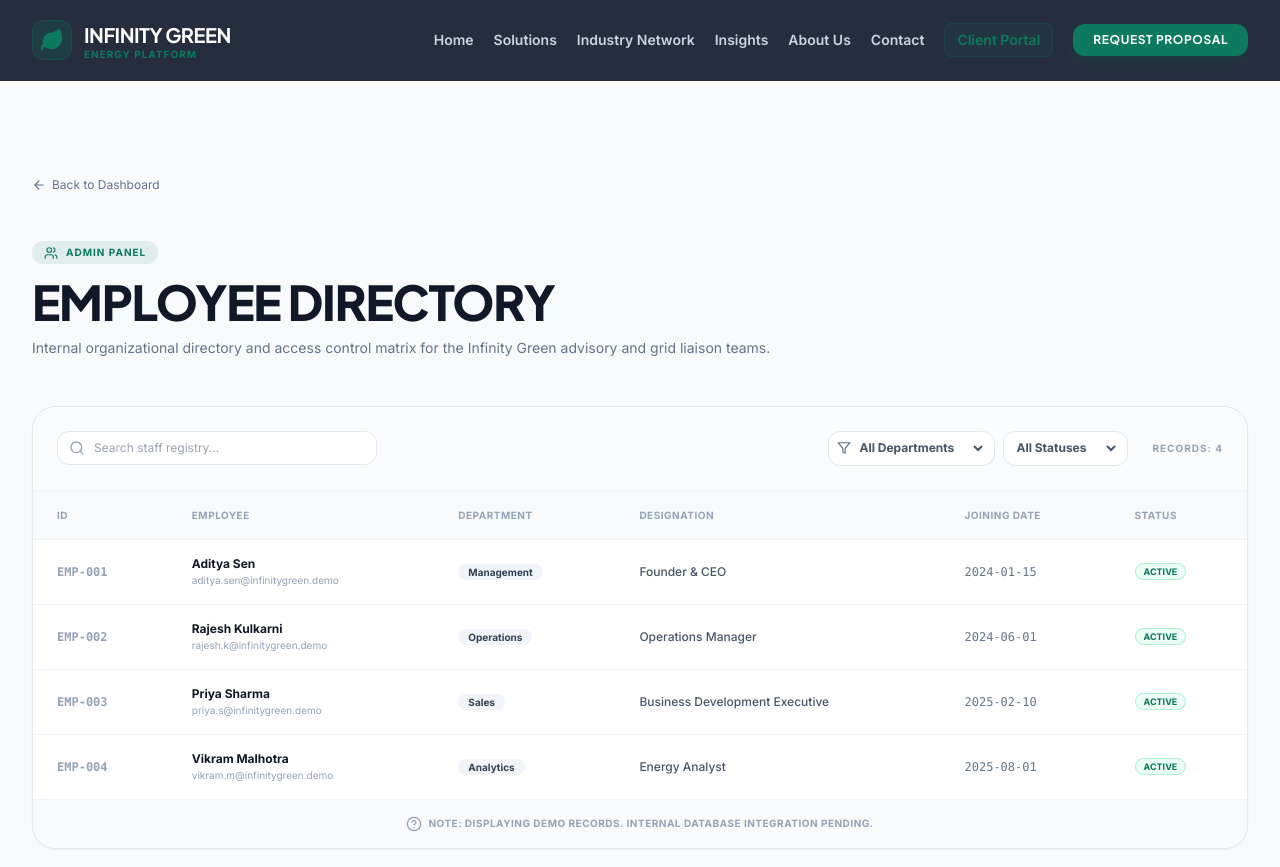
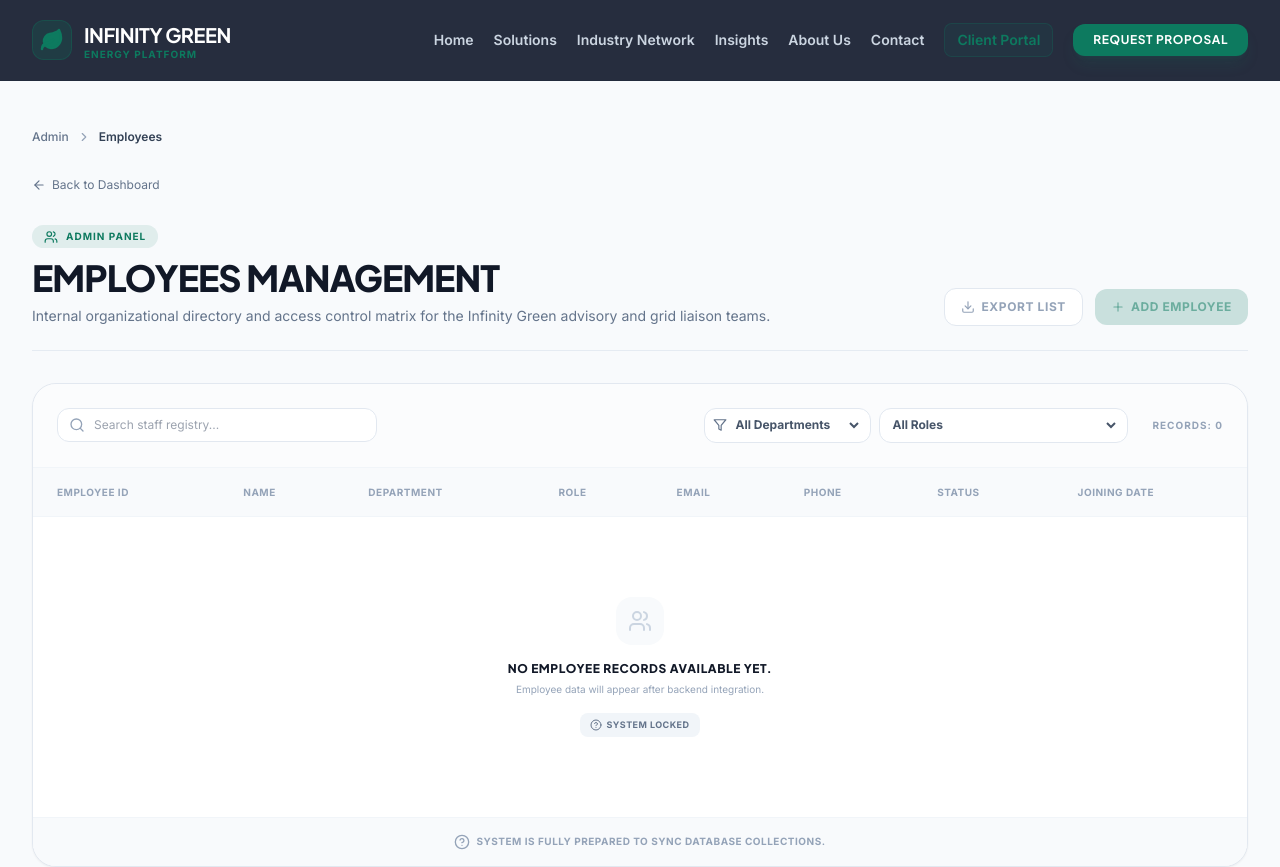
Before and after one commit to VedantPatel0709/infinity-green-energy, a Next.js app in the folder client/: page /admin/employees in a window 1280 px wide. Shown: the top 867 px of the page. Built offline with nearby package versions, Linux system fonts and the light colour scheme.

Commit message:
Add employees admin module

```diff
--- a/client/app/admin/employees/page.tsx
+++ b/client/app/admin/employees/page.tsx
@@ -2,79 +2,25 @@
 
 import React, { useState } from 'react';
 import Link from 'next/link';
-import { ArrowLeft, Users, Search, HelpCircle, Filter } from 'lucide-react';
-
-interface Employee {
-  id: string;
-  name: string;
-  department: 'Management' | 'Operations' | 'Sales' | 'Analytics';
-  designation: string;
-  joiningDate: string;
-  status: 'Active' | 'On Leave' | 'Suspended';
-  email: string;
-}
+import { ArrowLeft, Users, Search, HelpCircle, Filter, Plus, Download, ChevronRight } from 'lucide-react';
 
 export default function AdminEmployeesPage() {
   const [searchTerm, setSearchTerm] = useState('');
   const [deptFilter, setDeptFilter] = useState('all');
-  const [statusFilter, setStatusFilter] = useState('all');
-
-  const [employees] = useState<Employee[]>([
-    {
-      id: 'EMP-001',
-      name: 'Aditya Sen',
-      department: 'Management',
-      designation: 'Founder & CEO',
-      joiningDate: '2024-01-15',
-      status: 'Active',
-      email: 'aditya.sen@infinitygreen.demo'
-    },
-    {
-      id: 'EMP-002',
-      name: 'Rajesh Kulkarni',
-      department: 'Operations',
-      designation: 'Operations Manager',
-      joiningDate: '2024-06-01',
-      status: 'Active',
-      email: 'rajesh.k@infinitygreen.demo'
-    },
-    {
-      id: 'EMP-003',
-      name: 'Priya Sharma',
-      department: 'Sales',
-      designation: 'Business Development Executive',
-      joiningDate: '2025-02-10',
-      status: 'Active',
-      email: 'priya.s@infinitygreen.demo'
-    },
-    {
-      id: 'EMP-004',
-      name: 'Vikram Malhotra',
-      department: 'Analytics',
-      designation: 'Energy Analyst',
-      joiningDate: '2025-08-01',
-      status: 'Active',
-      email: 'vikram.m@infinitygreen.demo'
-    }
-  ]);
-
-  const filteredEmployees = employees.filter(emp => {
-    const matchesSearch =
-      emp.name.toLowerCase().includes(searchTerm.toLowerCase()) ||
-      emp.designation.toLowerCase().includes(searchTerm.toLowerCase()) ||
-      emp.id.toLowerCase().includes(searchTerm.toLowerCase());
-
-    const matchesDept = deptFilter === 'all' || emp.department === deptFilter;
-    const matchesStatus = statusFilter === 'all' || emp.status === statusFilter;
-
-    return matchesSearch && matchesDept && matchesStatus;
-  });
+  const [roleFilter, setRoleFilter] = useState('all');
 
   return (
-    <div className="bg-light min-h-screen text-dark font-sans py-24">
-      <div className="max-w-7xl mx-auto px-4 sm:px-6 lg:px-8 space-y-12">
+    <div className="bg-light min-h-screen text-dark font-sans py-12">
+      <div className="max-w-7xl mx-auto px-4 sm:px-6 lg:px-8 space-y-8">
 
-        {/* Navigation */}
+        {/* Breadcrumbs */}
+        <div className="flex items-center gap-2 text-xs text-slate-500 font-medium">
+          <Link href="/admin" className="hover:text-primary transition-colors">Admin</Link>
+          <ChevronRight className="w-3.5 h-3.5 text-slate-400" />
+          <span className="text-slate-700 font-semibold">Employees</span>
+        </div>
+
+        {/* Navigation back */}
         <div className="flex items-center justify-between">
           <Link href="/admin" className="inline-flex items-center gap-1.5 text-xs text-slate-500 hover:text-primary transition-colors">
             <ArrowLeft className="w-3.5 h-3.5" /> Back to Dashboard
@@ -82,16 +28,33 @@ export default function AdminEmployeesPage() {
         </div>
 
         {/* Header */}
-        <div className="space-y-3 max-w-3xl">
+        <div className="flex flex-col md:flex-row justify-between items-start md:items-end gap-4 pb-6 border-b border-slate-200/80">
+          <div className="space-y-2 max-w-3xl">
             <span className="inline-flex items-center gap-2 px-3 py-1 rounded-full bg-primary/10 text-primary font-bold text-[10px] tracking-widest uppercase">
               <Users className="w-3.5 h-3.5" /> Admin Panel
             </span>
-          <h1 className="text-3xl md:text-5xl font-black font-heading text-dark uppercase tracking-tight">
-            Employee Directory
+            <h1 className="text-3xl md:text-4xl font-black font-heading text-dark uppercase tracking-tight">
+              Employees Management
             </h1>
             <p className="text-slate-500 text-xs sm:text-sm font-sans">
               Internal organizational directory and access control matrix for the Infinity Green advisory and grid liaison teams.
             </p>
+          </div>
+
+          <div className="flex items-center gap-3">
+            <button
+              disabled
+              className="px-4 py-2.5 rounded-xl border border-slate-200 text-slate-400 font-bold text-xs uppercase tracking-wider bg-white cursor-not-allowed flex items-center gap-1.5"
+            >
+              <Download className="w-3.5 h-3.5" /> Export List
+            </button>
+            <button
+              disabled
+              className="px-4 py-2.5 rounded-xl bg-primary/20 text-primary/50 font-bold text-xs uppercase tracking-wider cursor-not-allowed flex items-center gap-1.5"
+            >
+              <Plus className="w-3.5 h-3.5" /> Add Employee
+            </button>
+          </div>
         </div>
 
         {/* Employee Table Box */}
@@ -130,19 +93,20 @@ export default function AdminEmployeesPage() {
 
               <div className="flex items-center gap-1 bg-white border border-slate-200 rounded-xl px-2 py-1 text-slate-500">
                 <select
-                  value={statusFilter}
-                  onChange={(e) => setStatusFilter(e.target.value)}
+                  value={roleFilter}
+                  onChange={(e) => setRoleFilter(e.target.value)}
                   className="bg-transparent border-0 text-xs focus:outline-none text-slate-600 font-bold pr-4 py-1"
                 >
-                  <option value="all">All Statuses</option>
-                  <option value="Active">Active</option>
-                  <option value="On Leave">On Leave</option>
-                  <option value="Suspended">Suspended</option>
+                  <option value="all">All Roles</option>
+                  <option value="Founder">Founder</option>
+                  <option value="Operations Manager">Operations Manager</option>
+                  <option value="Business Development Executive">Business Development Executive</option>
+                  <option value="Energy Analyst">Energy Analyst</option>
                 </select>
               </div>
 
               <span className="text-[10px] font-bold text-slate-400 uppercase tracking-widest ml-auto sm:ml-4">
-                Records: {filteredEmployees.length}
+                Records: 0
               </span>
             </div>
           </div>
@@ -152,66 +116,43 @@ export default function AdminEmployeesPage() {
             <table className="min-w-full divide-y divide-slate-100 text-left text-xs font-sans">
               <thead className="bg-slate-50 font-bold uppercase tracking-wider text-[10px] text-slate-400 border-b border-slate-100">
                 <tr>
-                  <th className="px-6 py-4">ID</th>
-                  <th className="px-6 py-4">Employee</th>
+                  <th className="px-6 py-4">Employee ID</th>
+                  <th className="px-6 py-4">Name</th>
                   <th className="px-6 py-4">Department</th>
-                  <th className="px-6 py-4">Designation</th>
+                  <th className="px-6 py-4">Role</th>
+                  <th className="px-6 py-4">Email</th>
+                  <th className="px-6 py-4">Phone</th>
+                  <th className="px-6 py-4">Status</th>
                   <th className="px-6 py-4">Joining Date</th>
-                  <th className="px-6 py-4">Status</th>
                 </tr>
               </thead>
               <tbody className="bg-white divide-y divide-slate-100">
-                {filteredEmployees.length > 0 ? (
-                  filteredEmployees.map((emp) => (
-                    <tr key={emp.id} className="hover:bg-slate-50/50">
-                      <td className="px-6 py-4 font-mono font-bold text-slate-400">{emp.id}</td>
-                      <td className="px-6 py-4">
-                        <span className="block font-bold text-dark">{emp.name}</span>
-                        <span className="text-[10px] text-slate-400">{emp.email}</span>
-                      </td>
-                      <td className="px-6 py-4">
-                        <span className="bg-slate-100 text-slate-700 px-2.5 py-0.5 rounded-full font-bold text-[10px]">
-                          {emp.department}
-                        </span>
-                      </td>
-                      <td className="px-6 py-4 font-medium text-slate-600">{emp.designation}</td>
-                      <td className="px-6 py-4 font-mono text-slate-500">{emp.joiningDate}</td>
-                      <td className="px-6 py-4">
-                        <span className={`px-2 py-0.5 rounded-full text-[9px] font-bold uppercase ${
-                          emp.status === 'Active' ? 'bg-emerald-50 text-emerald-700 border border-emerald-200' :
-                          emp.status === 'On Leave' ? 'bg-yellow-50 text-yellow-700 border border-yellow-200' :
-                          'bg-red-50 text-red-600 border border-red-200'
-                        }`}>
-                          {emp.status}
-                        </span>
-                      </td>
-                    </tr>
-                  ))
-                ) : (
                 <tr>
-                    <td colSpan={6} className="py-20 text-center">
+                  <td colSpan={8} className="py-20 text-center">
                     <div className="max-w-md mx-auto space-y-4 flex flex-col items-center">
                       <div className="w-12 h-12 rounded-2xl bg-slate-50 flex items-center justify-center text-slate-400">
                         <Users className="w-6 h-6 text-slate-300" />
                       </div>
-                        <div className="space-y-1">
+                      <div className="space-y-1 px-4">
                         <h4 className="font-heading font-black text-dark text-xs uppercase tracking-wider">
-                            No Employees Match Filters
+                          No employee records available yet.
                         </h4>
                         <p className="text-[10px] text-slate-400 font-sans leading-relaxed">
-                            Try adjusting your search query or directory filter options.
+                          Employee data will appear after backend integration.
                         </p>
+                      </div>
+                      <div className="inline-flex items-center gap-1 text-[9px] uppercase tracking-wider bg-slate-100 text-slate-500 font-bold px-2.5 py-1 rounded-lg">
+                        <HelpCircle className="w-3 h-3" /> System Locked
                       </div>
                     </div>
                   </td>
                 </tr>
-                )}
               </tbody>
             </table>
           </div>
 
           <div className="p-4 bg-slate-50 border-t border-slate-100 flex items-center justify-center gap-1.5 text-[10px] text-slate-400 font-bold uppercase tracking-wider">
-            <HelpCircle className="w-4 h-4 text-slate-400" /> Note: Displaying demo records. Internal database integration pending.
+            <HelpCircle className="w-4 h-4 text-slate-400" /> System is fully prepared to sync database collections.
           </div>
 
         </div>
--- a/client/app/admin/page.tsx
+++ b/client/app/admin/page.tsx
@@ -1,5 +1,6 @@
 'use client';
 import { useState, useEffect } from 'react';
+import Link from 'next/link';
 import { api } from '@/services/api';
 import ProtectedRoute from '@/components/ProtectedRoute';
 import {
@@ -671,23 +672,29 @@ export default function AdminPage() {
             >
               <Send className="w-4 h-4" /> 14. Communication Center
             </button>
+            <Link
+              href="/admin/employees"
+              className="w-full text-left px-4 py-3 rounded-xl text-xs font-semibold flex items-center gap-3 transition-colors hover:bg-slate-800 hover:text-white text-slate-300"
+            >
+              <User className="w-4 h-4" /> 15. Employees
+            </Link>
             <button
               onClick={() => setActiveModule('content')}
               className={`w-full text-left px-4 py-3 rounded-xl text-xs font-semibold flex items-center gap-3 transition-colors ${activeModule === 'content' ? 'bg-primary text-white' : 'hover:bg-slate-800 hover:text-white'}`}
             >
-              <FileText className="w-4 h-4" /> 15. Content Management
+              <FileText className="w-4 h-4" /> 16. Content Management
             </button>
             <button
               onClick={() => setActiveModule('insights')}
               className={`w-full text-left px-4 py-3 rounded-xl text-xs font-semibold flex items-center gap-3 transition-colors ${activeModule === 'insights' ? 'bg-primary text-white' : 'hover:bg-slate-800 hover:text-white'}`}
             >
-              <TrendingUp className="w-4 h-4" /> 16. Platform Insights
+              <TrendingUp className="w-4 h-4" /> 17. Platform Insights
             </button>
             <button
               onClick={() => setActiveModule('settings')}
               className={`w-full text-left px-4 py-3 rounded-xl text-xs font-semibold flex items-center gap-3 transition-colors ${activeModule === 'settings' ? 'bg-primary text-white' : 'hover:bg-slate-800 hover:text-white'}`}
             >
-              <Settings className="w-4 h-4" /> 17. Settings
+              <Settings className="w-4 h-4" /> 18. Settings
             </button>
           </nav>
         </aside>
@@ -711,30 +718,34 @@ export default function AdminPage() {
           <div className="p-6 md:p-8 flex-1 overflow-y-auto space-y-8">
 
             {/* KPI Cards Grid */}
-            <div className="grid grid-cols-2 lg:grid-cols-6 gap-4">
+            <div className="grid grid-cols-2 sm:grid-cols-4 lg:grid-cols-7 gap-4">
               <div className="bg-white p-5 rounded-2xl border border-slate-100 shadow-sm hover:shadow-md transition-shadow">
-                <span className="text-[9px] text-slate-400 font-bold uppercase tracking-wider block">Total Users</span>
-                <span className="text-xs font-semibold text-slate-400 mt-2 block uppercase">Awaiting Sync</span>
+                <span className="text-[9px] text-slate-400 font-bold uppercase tracking-wider block">Users</span>
+                <span className="text-[10px] font-black text-slate-450 mt-2 block uppercase font-mono tracking-tight text-slate-400">AWAITING SYNC</span>
               </div>
               <div className="bg-white p-5 rounded-2xl border border-slate-100 shadow-sm hover:shadow-md transition-shadow">
                 <span className="text-[9px] text-slate-400 font-bold uppercase tracking-wider block">Consumers</span>
-                <span className="text-xs font-semibold text-slate-400 mt-2 block uppercase">Awaiting Sync</span>
+                <span className="text-[10px] font-black text-slate-450 mt-2 block uppercase font-mono tracking-tight text-slate-400">AWAITING SYNC</span>
               </div>
               <div className="bg-white p-5 rounded-2xl border border-slate-100 shadow-sm hover:shadow-md transition-shadow">
                 <span className="text-[9px] text-slate-400 font-bold uppercase tracking-wider block">Producers</span>
-                <span className="text-xs font-semibold text-slate-400 mt-2 block uppercase">Awaiting Sync</span>
+                <span className="text-[10px] font-black text-slate-450 mt-2 block uppercase font-mono tracking-tight text-slate-400">AWAITING SYNC</span>
               </div>
               <div className="bg-white p-5 rounded-2xl border border-slate-100 shadow-sm hover:shadow-md transition-shadow">
-                <span className="text-[9px] text-slate-400 font-bold uppercase tracking-wider block">Active Listings</span>
-                <span className="text-xs font-semibold text-slate-400 mt-2 block uppercase">Awaiting Sync</span>
+                <span className="text-[9px] text-slate-400 font-bold uppercase tracking-wider block">Energy Listings</span>
+                <span className="text-[10px] font-black text-slate-450 mt-2 block uppercase font-mono tracking-tight text-slate-400">AWAITING SYNC</span>
+              </div>
+              <div className="bg-white p-5 rounded-2xl border border-slate-100 shadow-sm hover:shadow-md transition-shadow">
+                <span className="text-[9px] text-slate-400 font-bold uppercase tracking-wider block">Buyer RFPs</span>
+                <span className="text-[10px] font-black text-slate-450 mt-2 block uppercase font-mono tracking-tight text-slate-400">AWAITING SYNC</span>
               </div>
               <div className="bg-white p-5 rounded-2xl border border-slate-100 shadow-sm hover:shadow-md transition-shadow">
                 <span className="text-[9px] text-slate-400 font-bold uppercase tracking-wider block">Consultations</span>
-                <span className="text-xs font-semibold text-slate-400 mt-2 block uppercase">Awaiting Sync</span>
+                <span className="text-[10px] font-black text-slate-450 mt-2 block uppercase font-mono tracking-tight text-slate-400">AWAITING SYNC</span>
               </div>
               <div className="bg-white p-5 rounded-2xl border border-slate-100 shadow-sm hover:shadow-md transition-shadow">
-                <span className="text-[9px] text-slate-400 font-bold uppercase tracking-wider block">Pipeline Vol</span>
-                <span className="text-xs font-semibold text-slate-400 mt-2 block uppercase">Awaiting Sync</span>
+                <span className="text-[9px] text-slate-400 font-bold uppercase tracking-wider block">Revenue Pipeline</span>
+                <span className="text-[10px] font-black text-slate-450 mt-2 block uppercase font-mono tracking-tight text-slate-400">AWAITING SYNC</span>
               </div>
             </div>
 
@@ -1037,8 +1048,9 @@ export default function AdminPage() {
 
                       </div>
                     ) : (
-                      <div className="text-center py-20 text-xs text-red-500 font-heading">
-                        Failed to gather metrics report. Please retry.
+                      <div className="text-center py-20 text-xs text-slate-500 font-sans space-y-2">
+                        <h4 className="font-heading font-black text-dark text-sm uppercase tracking-wider">Awaiting Backend Integration</h4>
+                        <p className="text-[10px] text-slate-400">This module is ready and will automatically display live data once backend services are connected.</p>
                       </div>
                     )}
                   </div>
@@ -2481,6 +2493,14 @@ export default function AdminPage() {
                 {/* 15. Content Management Module */}
                 {activeModule === 'content' && (
                   <div className="bg-white rounded-3xl border border-slate-100 shadow-xl p-8 space-y-6 animate-in fade-in duration-200">
+
+                    {/* Breadcrumbs */}
+                    <div className="flex items-center gap-2 text-xs text-slate-500 font-medium mb-4">
+                      <Link href="/admin" className="hover:text-primary transition-colors">Admin</Link>
+                      <ChevronRight className="w-3.5 h-3.5 text-slate-400" />
+                      <span className="text-slate-700 font-semibold">Content Management</span>
+                    </div>
+
                     <div className="flex justify-between items-center pb-4 border-b border-slate-100">
                       <div>
                         <h3 className="font-heading font-black text-dark text-base uppercase tracking-tight">Ecosystem Article Registry</h3>
@@ -2509,7 +2529,7 @@ export default function AdminPage() {
                           <tr className="hover:bg-slate-50/50">
                             <td className="px-4 py-4 font-bold text-dark">Group Captive Equity Requirements under Electricity Rules 2005</td>
                             <td className="px-4 py-4"><span className="bg-slate-100 text-slate-700 px-2 py-0.5 rounded text-[9.5px]">Regulatory Updates</span></td>
-                            <td className="px-4 py-4">Priya Sharma</td>
+                            <td className="px-4 py-4">Profile To Be Added</td>
                             <td className="px-4 py-4"><span className="bg-emerald-50 text-emerald-700 border border-emerald-200 px-2 py-0.5 rounded-full font-bold text-[9px] uppercase">Published</span></td>
                             <td className="px-4 py-4 text-right flex justify-end gap-2">
                               <button onClick={() => alert('Backend integration required to publish content.')} className="bg-slate-50 hover:bg-slate-100 px-2 py-1 rounded text-[10px] font-bold border border-slate-200">Edit</button>
@@ -2519,7 +2539,7 @@ export default function AdminPage() {
                           <tr className="hover:bg-slate-50/50">
                             <td className="px-4 py-4 font-bold text-dark">Introduction to ISTS and InSTS Grid Wheeling Tariffs for Textile Units</td>
                             <td className="px-4 py-4"><span className="bg-slate-100 text-slate-700 px-2 py-0.5 rounded text-[9.5px]">Technical Articles</span></td>
-                            <td className="px-4 py-4">Vikram Malhotra</td>
+                            <td className="px-4 py-4">Profile To Be Added</td>
                             <td className="px-4 py-4"><span className="bg-yellow-50 text-yellow-700 border border-yellow-200 px-2 py-0.5 rounded-full font-bold text-[9px] uppercase">Draft</span></td>
                             <td className="px-4 py-4 text-right flex justify-end gap-2">
                               <button onClick={() => alert('Backend integration required to publish content.')} className="bg-slate-50 hover:bg-slate-100 px-2 py-1 rounded text-[10px] font-bold border border-slate-200">Edit</button>
@@ -2538,7 +2558,16 @@ export default function AdminPage() {
 
                 {/* 16. Platform Insights Module */}
                 {activeModule === 'insights' && (
-                  <div className="grid grid-cols-1 md:grid-cols-2 gap-6 animate-in fade-in duration-200 text-xs font-sans">
+                  <div className="space-y-6 animate-in fade-in duration-200 text-xs font-sans">
+
+                    {/* Breadcrumbs */}
+                    <div className="flex items-center gap-2 text-xs text-slate-500 font-medium mb-4">
+                      <Link href="/admin" className="hover:text-primary transition-colors">Admin</Link>
+                      <ChevronRight className="w-3.5 h-3.5 text-slate-400" />
+                      <span className="text-slate-700 font-semibold">Platform Insights</span>
+                    </div>
+
+                    <div className="grid grid-cols-1 md:grid-cols-2 gap-6">
 
                     <div className="bg-white p-6 rounded-3xl border border-slate-100 shadow-md space-y-3">
                       <h4 className="text-xs font-bold text-dark font-heading uppercase text-primary border-b border-slate-50 pb-2">📈 Market Trends</h4>
@@ -2572,6 +2601,7 @@ export default function AdminPage() {
                       </div>
                     </div>
 
+                    </div>
                   </div>
                 )}
 
--- a/client/app/producer/page.tsx
+++ b/client/app/producer/page.tsx
@@ -15,7 +15,7 @@ export default function ProducerDashboard() {
 
   // Producer Data States
   const [profile, setProfile] = useState({
-    companyName: 'Vibrant Solar Infra',
+    companyName: 'Awaiting Marketplace Records',
     email: 'producer@vibrant.com',
     phone: '+91 99999 11111',
     techType: 'Solar & Wind Hybrid',
@@ -29,7 +29,7 @@ export default function ProducerDashboard() {
   ]);
 
   const [leads, setLeads] = useState([
-    { id: 1, consumer: 'Indo-Tex Spinning', req: '4.2 MW', type: 'Hybrid PPA', status: 'Negotiation' }
+    { id: 1, consumer: 'Awaiting Marketplace Records', req: '4.2 MW', type: 'Hybrid PPA', status: 'Negotiation' }
   ]);
 
   const handleLogout = () => {
```
Also changed, not shown: client/app/consumer/page.tsx (+4 -4 lines), 66 other files (tests, documents, lock files or other folders). Lines whose indentation alone changed are shown as unchanged.
